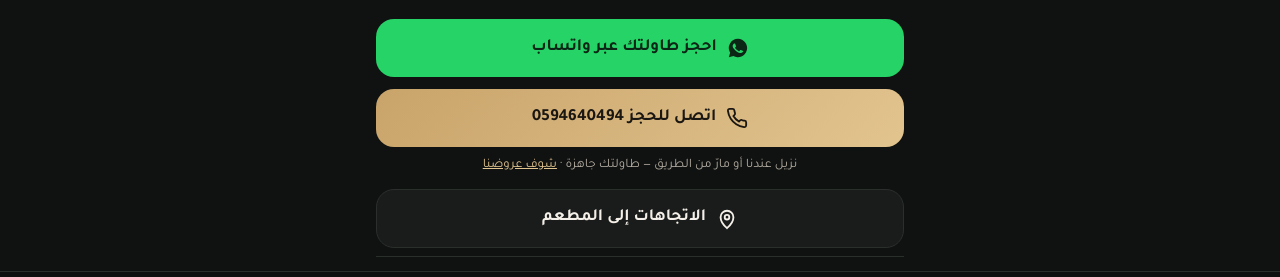
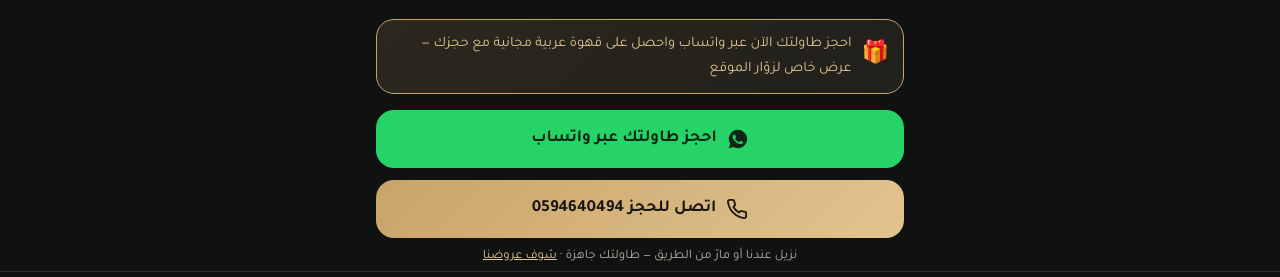
Before and after one commit to aamerimad/hsamhotels, a plain HTML site: page restaurant/index.html in a window 1280 px wide. Shown: the part 451-728 px from the top of the page. Drawn offline with Linux system fonts and the light colour scheme.

Commit message:
Add WhatsApp booking incentive (free Arabic coffee) to restaurant page

```diff
--- a/restaurant/index.html
+++ b/restaurant/index.html
@@ -54,6 +54,9 @@
   .btn-primary{background:linear-gradient(135deg,var(--gold),var(--gold-2));color:#1a1612;border:none}
   .btn-wa{background:var(--wa);color:#0b2615;border:none}
   .btn-note{display:block;text-align:center;color:var(--muted);font-size:13px;margin-top:-4px}
+  .incentive{display:flex;align-items:center;gap:10px;background:linear-gradient(135deg,rgba(201,164,106,.15),rgba(226,196,143,.08));
+    border:1px solid var(--gold);border-radius:var(--radius);padding:12px 14px;margin-bottom:4px;font-size:14.5px;color:var(--gold-2)}
+  .incentive span.ic{font-size:22px;flex:none}
 
   /* Sections */
   section{padding:26px 0;border-top:1px solid var(--line);scroll-margin-top:12px}
@@ -105,7 +108,8 @@
 
 <main class="wrap">
   <div class="ctas" id="book">
-    <a class="btn btn-wa" href="https://wa.me/966594640494?text=%D9%85%D8%B1%D8%AD%D8%A8%D8%A7%D9%8B%D8%8C%20%D8%A3%D8%A8%D8%BA%D9%89%20%D8%A3%D8%AD%D8%AC%D8%B2%20%D8%B7%D8%A7%D9%88%D9%84%D8%A9"
+    <div class="incentive"><span class="ic">🎁</span> احجز طاولتك الآن عبر واتساب واحصل على قهوة عربية مجانية مع حجزك — عرض خاص لزوّار الموقع</div>
+    <a class="btn btn-wa" href="https://wa.me/966594640494?text=%D9%85%D8%B1%D8%AD%D8%A8%D8%A7%D9%8B%D8%8C%20%D8%A3%D8%A8%D8%BA%D9%89%20%D8%A3%D8%AD%D8%AC%D8%B2%20%D8%B7%D8%A7%D9%88%D9%84%D8%A9%20%28%D9%87%D8%AF%D9%8A%D8%A9%20%D9%82%D9%87%D9%88%D8%A9%20%D8%B9%D8%B1%D8%A8%D9%8A%D8%A9%20%D9%85%D8%AC%D8%A7%D9%86%D9%8A%D8%A9%20-%20%D8%B9%D8%B1%D8%B6%20%D8%A7%D9%84%D9%85%D9%88%D9%82%D8%B9%29"
        data-conv="AW-18360948386/5FwiCPGJsJUdEKKtl7NE">
       <svg viewBox="0 0 24 24" fill="currentColor" aria-hidden="true"><path d="M12 2a10 10 0 0 0-8.6 15.1L2 22l5-1.3A10 10 0 1 0 12 2Zm5.3 14.2c-.2.6-1.3 1.2-1.8 1.3-.5.1-1 .2-3.4-.7-2.8-1.1-4.6-4-4.8-4.2-.1-.2-1.1-1.5-1.1-2.8s.7-2 1-2.3c.2-.3.5-.3.7-.3h.5c.2 0 .4 0 .6.5l.8 2c.1.2.1.4 0 .6l-.4.6-.4.4c-.1.2-.3.3-.1.6.2.3.8 1.3 1.7 2.1 1.2 1 2.1 1.4 2.4 1.5.3.1.5.1.6-.1l.9-1.1c.2-.3.4-.2.7-.1l1.9.9c.3.1.5.2.5.3.1.2.1.7-.1 1.3Z"/></svg>
       احجز طاولتك عبر واتساب
@@ -175,7 +179,7 @@
 <footer class="wrap">© مطعم ومقهى اتش سام · H.SAM — الطائف</footer>
 
 <div class="sticky">
-  <a class="btn btn-wa" href="https://wa.me/966594640494?text=%D9%85%D8%B1%D8%AD%D8%A8%D8%A7%D9%8B%D8%8C%20%D8%A3%D8%A8%D8%BA%D9%89%20%D8%A3%D8%AD%D8%AC%D8%B2%20%D8%B7%D8%A7%D9%88%D9%84%D8%A9"
+  <a class="btn btn-wa" href="https://wa.me/966594640494?text=%D9%85%D8%B1%D8%AD%D8%A8%D8%A7%D9%8B%D8%8C%20%D8%A3%D8%A8%D8%BA%D9%89%20%D8%A3%D8%AD%D8%AC%D8%B2%20%D8%B7%D8%A7%D9%88%D9%84%D8%A9%20%28%D9%87%D8%AF%D9%8A%D8%A9%20%D9%82%D9%87%D9%88%D8%A9%20%D8%B9%D8%B1%D8%A8%D9%8A%D8%A9%20%D9%85%D8%AC%D8%A7%D9%86%D9%8A%D8%A9%20-%20%D8%B9%D8%B1%D8%B6%20%D8%A7%D9%84%D9%85%D9%88%D9%82%D8%B9%29"
      data-conv="AW-18360948386/5FwiCPGJsJUdEKKtl7NE">
     <svg viewBox="0 0 24 24" fill="currentColor" aria-hidden="true"><path d="M12 2a10 10 0 0 0-8.6 15.1L2 22l5-1.3A10 10 0 1 0 12 2Z"/></svg>
     احجز طاولتك الآن
```
